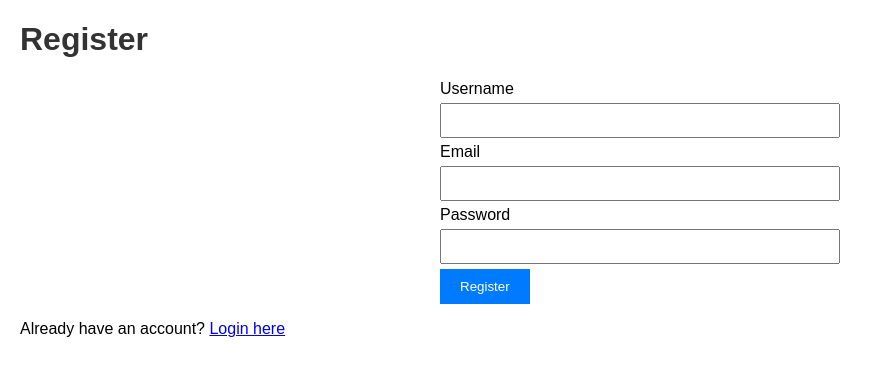
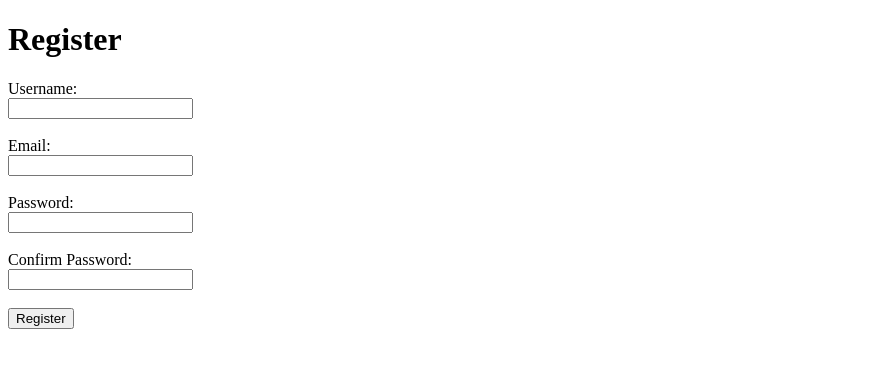
Before and after one commit to bstarogo/Bstargrowth-smm, a PHP site: page /register.php in a window 1280 px wide. Shown: the top 376 px of the page, without its empty margins (0-895 px from the left). Run offline with PHP 8.4, Linux system fonts and the light colour scheme.

Commit message:
Enhance registration with password confirmation

```diff
--- a/register.php
+++ b/register.php
@@ -1,43 +1,56 @@
 <?php
+// register.php
 session_start();
 require_once 'config.php';
 
+// Create DB connection
 $conn = new mysqli(DB_HOST, DB_USER, DB_PASS, DB_NAME);
 if ($conn->connect_error) {
     die("Connection failed: " . $conn->connect_error);
 }
 
-// Handle form submission
-$message = '';
+$error = '';
+$success = '';
+
 if ($_SERVER['REQUEST_METHOD'] == 'POST') {
     $username = trim($_POST['username']);
     $email = trim($_POST['email']);
     $password = trim($_POST['password']);
-    $hashed_password = password_hash($password, PASSWORD_DEFAULT);
+    $confirmPassword = trim($_POST['confirm_password']);
 
-    // Check if email already exists
-    $stmt = $conn->prepare("SELECT id FROM users WHERE email = ?");
-    $stmt->bind_param("s", $email);
-    $stmt->execute();
-    $stmt->store_result();
+    if (!empty($username) && !empty($email) && !empty($password) && !empty($confirmPassword)) {
+        if ($password !== $confirmPassword) {
+            $error = "Passwords do not match.";
+        } else {
+            // Check if username or email already exists
+            $stmt = $conn->prepare("SELECT id FROM users WHERE username=? OR email=? LIMIT 1");
+            $stmt->bind_param("ss", $username, $email);
+            $stmt->execute();
+            $result = $stmt->get_result();
 
-    if ($stmt->num_rows > 0) {
-        $message = "Email already registered.";
+            if ($result->num_rows > 0) {
+                $error = "Username or email already taken.";
+            } else {
+                $hashedPassword = password_hash($password, PASSWORD_DEFAULT);
+                $stmt = $conn->prepare("INSERT INTO users (username, email, password) VALUES (?, ?, ?)");
+                $stmt->bind_param("sss", $username, $email, $hashedPassword);
+
+                if ($stmt->execute()) {
+                    $success = "Registration successful! You can now <a href='login.php'>login</a>.";
+
+                    // Optional: Send Telegram notification to admin or resellers
+                    // Example:
+                    // sendTelegramNotification($username, $email);
+
+                } else {
+                    $error = "Registration failed. Please try again.";
+                }
+            }
+            $stmt->close();
+        }
     } else {
-        // Insert new user
-        $insert = $conn->prepare("INSERT INTO users (username, email, password) VALUES (?, ?, ?)");
-        $insert->bind_param("sss", $username, $email, $hashed_password);
-        if ($insert->execute()) {
-            $_SESSION['user_id'] = $insert->insert_id;
-            $_SESSION['username'] = $username;
-            header("Location: dashboard.php");
-            exit;
-        } else {
-            $message = "Registration failed. Please try again.";
-        }
-        $insert->close();
+        $error = "Please fill in all fields.";
     }
-    $stmt->close();
 }
 
 $conn->close();
@@ -47,35 +60,30 @@ $conn->close();
 <html>
 <head>
     <title>Register - BStarGrowth</title>
-    <style>
-        body { font-family: Arial, sans-serif; margin: 20px; }
-        h1 { color: #333; }
-        form { max-width: 400px; margin: auto; }
-        input[type=text], input[type=email], input[type=password] {
-            width: 100%; padding: 8px; margin: 5px 0; box-sizing: border-box;
-        }
-        input[type=submit] {
-            padding: 10px 20px; background-color: #007bff; color: white; border: none; cursor: pointer;
-        }
-        input[type=submit]:hover { background-color: #0056b3; }
-        .message { color: red; }
-    </style>
 </head>
 <body>
     <h1>Register</h1>
-    <?php if ($message) echo "<p class='message'>" . htmlspecialchars($message) . "</p>"; ?>
-    <form method="post" action="">
-        <label>Username</label>
-        <input type="text" name="username" required>
 
-        <label>Email</label>
-        <input type="email" name="email" required>
+    <?php if ($error): ?>
+        <p style="color:red;"><?php echo htmlspecialchars($error); ?></p>
+    <?php elseif ($success): ?>
+        <p style="color:green;"><?php echo $success; ?></p>
+    <?php endif; ?>
 
-        <label>Password</label>
-        <input type="password" name="password" required>
+    <form method="POST" action="">
+        <label>Username:</label><br>
+        <input type="text" name="username" required><br><br>
 
-        <input type="submit" value="Register">
+        <label>Email:</label><br>
+        <input type="email" name="email" required><br><br>
+
+        <label>Password:</label><br>
+        <input type="password" name="password" required><br><br>
+
+        <label>Confirm Password:</label><br>
+        <input type="password" name="confirm_password" required><br><br>
+
+        <button type="submit">Register</button>
     </form>
-    <p>Already have an account? <a href="login.php">Login here</a></p>
 </body>
 </html>
```
